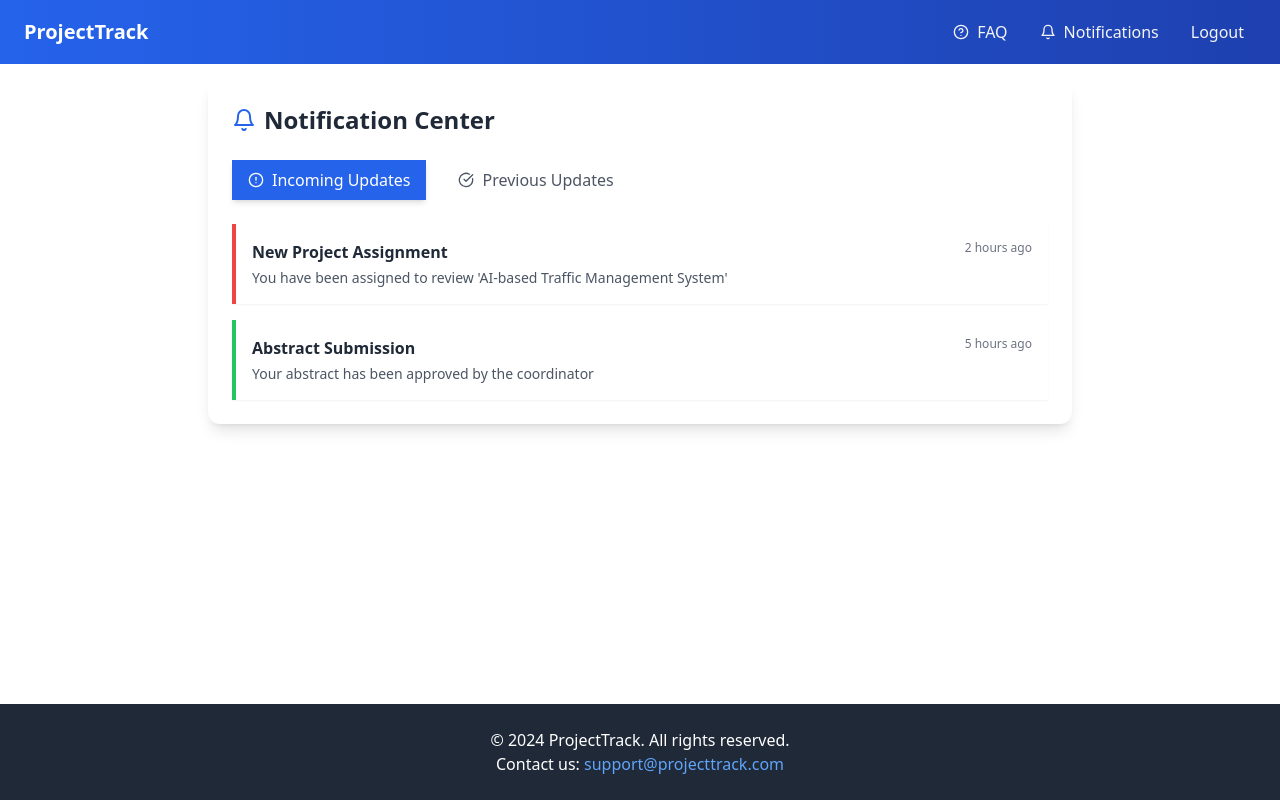
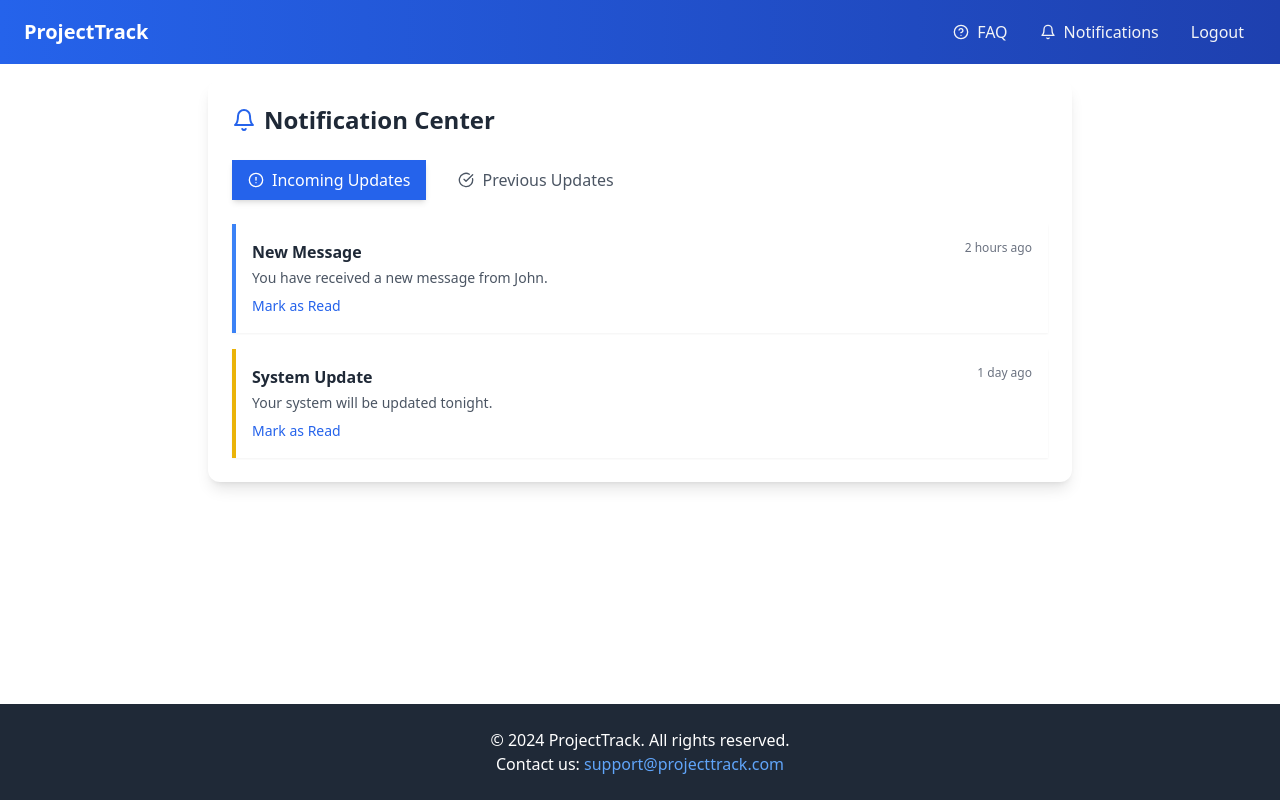
Before and after one commit to SumitBachhav/projectTrack, a React (Vite) app in the folder frontend/: page /notifications in a window 1280 px wide. Built offline with nearby package versions, Linux system fonts and the light colour scheme; sample sign-in values are in the browser's storage.

Commit message:
Improved the Notifications page

```diff
--- a/frontend/src/components/Notifications.jsx
+++ b/frontend/src/components/Notifications.jsx
@@ -1,28 +1,25 @@
 import React, { useState } from 'react';
-import { Bell, CheckCircle, AlertCircle } from 'lucide-react';
+import { Bell, AlertCircle, CheckCircle } from 'lucide-react';
 
 const Notifications = () => {
-  const [activeTab, setActiveTab] = useState('unread');
-
-  // Sample notifications data
-  const unreadNotifications = [
+  const [unreadNotifications, setUnreadNotifications] = useState([
     {
       id: 1,
-      title: "New Project Assignment",
-      message: "You have been assigned to review 'AI-based Traffic Management System'",
+      title: "New Message",
+      message: "You have received a new message from John.",
       time: "2 hours ago",
-      type: "urgent"
+      type: "info"
     },
     {
       id: 2,
-      title: "Abstract Submission",
-      message: "Your abstract has been approved by the coordinator",
-      time: "5 hours ago",
-      type: "success"
+      title: "System Update",
+      message: "Your system will be updated tonight.",
+      time: "1 day ago",
+      type: "warning"
     }
-  ];
+  ]);
 
-  const readNotifications = [
+  const [readNotifications, setReadNotifications] = useState([
     {
       id: 3,
       title: "Group Update",
@@ -37,9 +34,17 @@ const Notifications = () => {
       time: "2 days ago",
       type: "warning"
     }
-  ];
+  ]);
 
-  const NotificationCard = ({ notification }) => (
+  const [activeTab, setActiveTab] = useState('unread');
+
+  const markAsRead = (id) => {
+    const notification = unreadNotifications.find(n => n.id === id);
+    setUnreadNotifications(unreadNotifications.filter(n => n.id !== id));
+    setReadNotifications([...readNotifications, notification]);
+  };
+
+  const NotificationCard = ({ notification, onMarkAsRead }) => (
     <div className={`bg-white rounded-lg shadow-sm p-4 mb-3 border-l-4 hover:shadow-md transition-shadow duration-200 ease-in-out
       ${notification.type === 'urgent' ? 'border-red-500' :
         notification.type === 'success' ? 'border-green-500' :
@@ -51,6 +56,14 @@ const Notifications = () => {
         </div>
         <span className="text-xs text-gray-500">{notification.time}</span>
       </div>
+      {onMarkAsRead && (
+        <button
+          onClick={() => onMarkAsRead(notification.id)}
+          className="mt-2 text-blue-600 hover:text-blue-800 text-sm"
+        >
+          Mark as Read
+        </button>
+      )}
     </div>
   );
 
@@ -62,7 +75,6 @@ const Notifications = () => {
           <h1 className="text-2xl font-bold text-gray-800">Notification Center</h1>
         </div>
 
-        {/* Tabs */}
         <div className="flex space-x-4 mb-6">
           <button
             onClick={() => setActiveTab('unread')}
@@ -88,13 +100,16 @@ const Notifications = () => {
           </button>
         </div>
 
-        {/* Notifications Content */}
         <div className="mt-6">
           {activeTab === 'unread' ? (
             <div className="space-y-4">
               {unreadNotifications.length > 0 ? (
                 unreadNotifications.map(notification => (
-                  <NotificationCard key={notification.id} notification={notification} />
+                  <NotificationCard
+                    key={notification.id}
+                    notification={notification}
+                    onMarkAsRead={markAsRead}
+                  />
                 ))
               ) : (
                 <p className="text-gray-500 text-center py-8">No new notifications</p>
--- a/frontend/vite.config.ts
+++ b/frontend/vite.config.ts
@@ -10,5 +10,5 @@ export default defineConfig({
       "@": path.resolve(__dirname, "./src"),
     },
   },
-  "server": { "proxy": { "/api": "http://localhost:8000" } }
+  "server": { "proxy": { "/api": "http://localhost:4000" } }
 })
```
